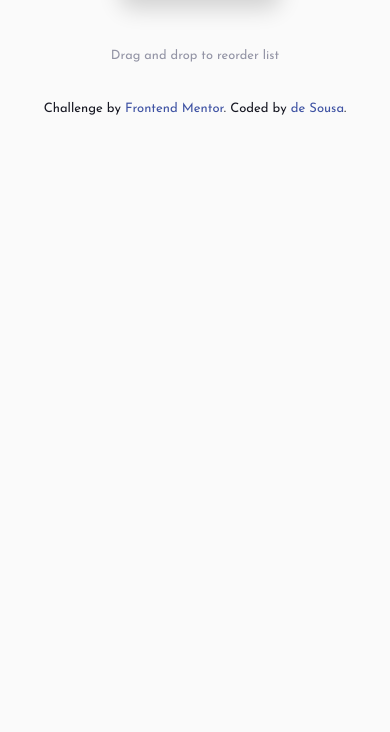
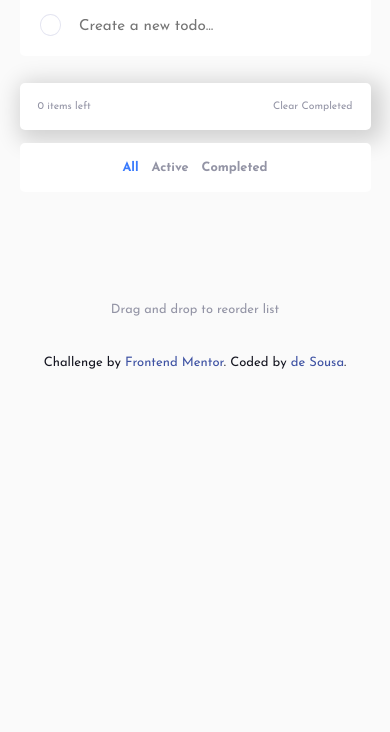
Before and after one commit to BrunoSousaWD/Todo-App-FeM, a plain HTML site: page index.html in a window 390 px wide. Shown: the part 112-844 px from the top of the page. Drawn offline with Linux system fonts and the light colour scheme.

Commit message:
css
media position changed

```diff
--- a/index.html
+++ b/index.html
@@ -14,20 +14,19 @@
 
 <body>
   <header>
+
+  </header>
+
+  <main>
     <picture>
       <source srcset="images/bg-mobile-light.jpg" id="light-bg-mb" media="(max-width:375px)" alt="mountains">
-      <img src="images/bg-desktop-light.jpg" id="light-bg" alt="mountains">
+      <img src="images/bg-desktop-light.jpg" id="light-bg" media="(min-width:200px)" alt="mountains">
     </picture>
     <picture>
       <source srcset="images/bg-mobile-dark.jpg" id="dark-bg-mb" media="(max-width:375px)"
         alt="mobile darkmode background">
       <img src="images/bg-desktop-dark.jpg" id="dark-bg" alt="darkmode background">
     </picture>
-
-
-  </header>
-
-  <main>
     <div class="container">
       <div class="title">
         <h1>TODO</h1>
--- a/style.css
+++ b/style.css
@@ -92,6 +92,7 @@ body {
     min-height: 100vh;
     font-family: 'Josefin Sans', sans-serif;
     font-size: 18px;
+    position: relative;
 }
 
 
@@ -187,9 +188,10 @@ footer.darkmode {
 }
 
 .container {
-    max-width: 37.5%;
+    max-width: 500px;
     margin: 0 auto;
     position: relative;
+
     bottom: 222px;
 }
 
@@ -377,7 +379,86 @@ footer a:hover,
     color: hsl(228, 45%, 44%);
 }
 
+
+@media(max-width:1100px) {
+    .container {
+        bottom: 160px;
+    }
+
+    .description {
+        bottom: 110px;
+    }
+
+    .attribution {
+        bottom: 75px;
+    }
+}
+
+@media(max-width:850px) {
+    .container {
+        bottom: 100px;
+    }
+
+    .description {
+        bottom: 40px;
+    }
+
+    .attribution {
+        bottom: 0;
+    }
+}
+
+@media(max-width:550px) {
+    .container {
+        max-width: 90%;
+        bottom: 60px;
+    }
+
+    .description {
+        bottom: 0;
+    }
+
+    .attribution {
+        bottom: -40px;
+    }
+
+    footer {
+        padding: 18px;
+        font-size: .65rem;
+    }
+
+    footer .nav {
+        display: none;
+    }
+
+    .footer-nav-mobile {
+        display: flex;
+        justify-content: center;
+        gap: 1em;
+        margin-top: 1em;
+        padding: 18px;
+        border-radius: 5px;
+        background: white;
+        font-size: .8rem;
+        font-weight: 700;
+        color: var(--clr-secondary);
+        margin-bottom: 4em;
+
+    }
+
+    .footer-nav-mobile.darkmode {
+        background: var(--clr-main);
+    }
+
+    .list.darkmode {
+        background: none;
+    }
+
+
+}
+
 @media (max-width:375px) {
+
     .container {
         max-width: 90%;
         bottom: 155px;
```
